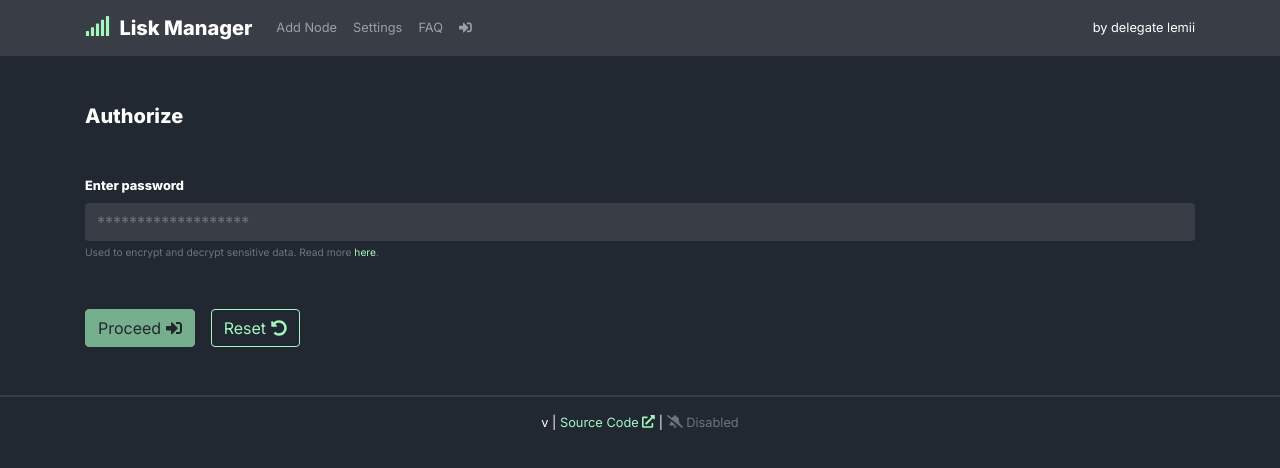
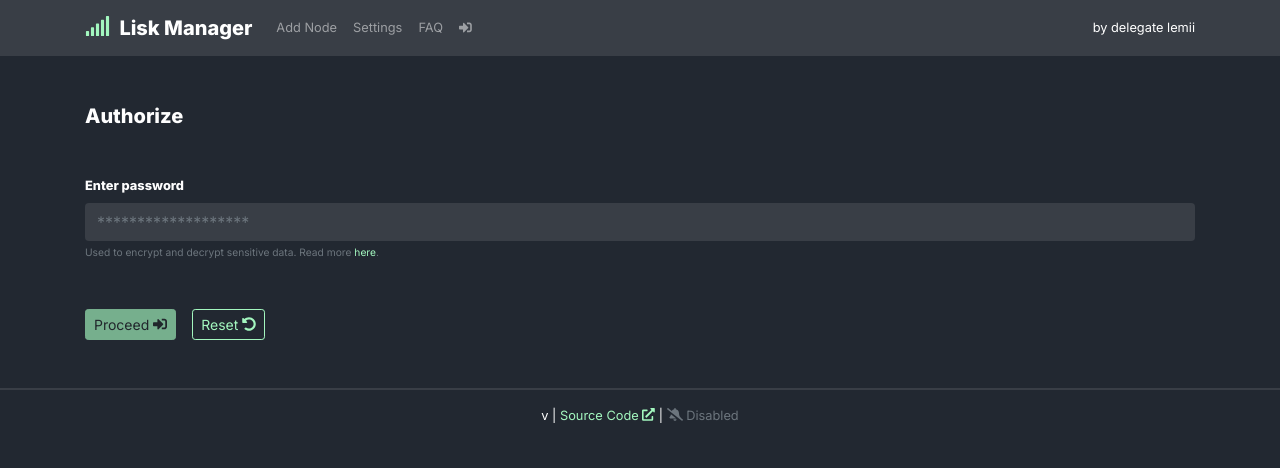
Before and after one commit to Lemii/lisk-manager, a React (Create React App) app: page /auth in a window 1280 px wide. Shown: the top 468 px of the page. Built offline with nearby package versions, Linux system fonts and the light colour scheme.

Commit message:
refactor: utilize small buttons everywhere

```diff
--- a/src/components/ServerForm/index.tsx
+++ b/src/components/ServerForm/index.tsx
@@ -142,7 +142,7 @@ export default function ServerForm({ form, setForm, handleSubmit }: IProps): JSX
 
       <button
         type="submit"
-        className="btn btn-primary"
+        className="btn btn-sm btn-primary"
         disabled={!form.ip || !form.label || form.version === '0'}
       >
         Save <FontAwesomeIcon icon="save" />
--- a/src/pages/Auth/index.tsx
+++ b/src/pages/Auth/index.tsx
@@ -85,11 +85,11 @@ export default function Auth(): JSX.Element {
           </small>
         </div>
 
-        <button type="submit" className="btn btn-primary" disabled={!password.length}>
+        <button type="submit" className="btn btn-sm btn-primary" disabled={!password.length}>
           Proceed <FontAwesomeIcon icon="sign-in-alt" />
         </button>
 
-        <button type="button" onClick={handleReset} className="btn btn-outline-primary ml-3">
+        <button type="button" onClick={handleReset} className="btn btn-sm btn-outline-primary ml-3">
           Reset <FontAwesomeIcon icon="undo-alt" />
         </button>
       </form>
--- a/src/pages/Faq/index.tsx
+++ b/src/pages/Faq/index.tsx
@@ -151,10 +151,13 @@ const entries: IFaqEntry[] = [
           You can support my work by voting for my delegate, or by donating to
           13679271214820914646L.
         </p>
-        <a className="btn btn-outline-primary mr-2" href="lisk://delegates/vote?votes=lemii">
+        <a className="btn btn-sm btn-outline-primary mr-3" href="lisk://delegates/vote?votes=lemii">
           Vote
         </a>{' '}
-        <a className="btn btn-outline-primary" href="lisk://wallet?recipient=13679271214820914646L">
+        <a
+          className="btn btn-sm btn-outline-primary"
+          href="lisk://wallet?recipient=13679271214820914646L"
+        >
           Donate
         </a>
       </div>
```
